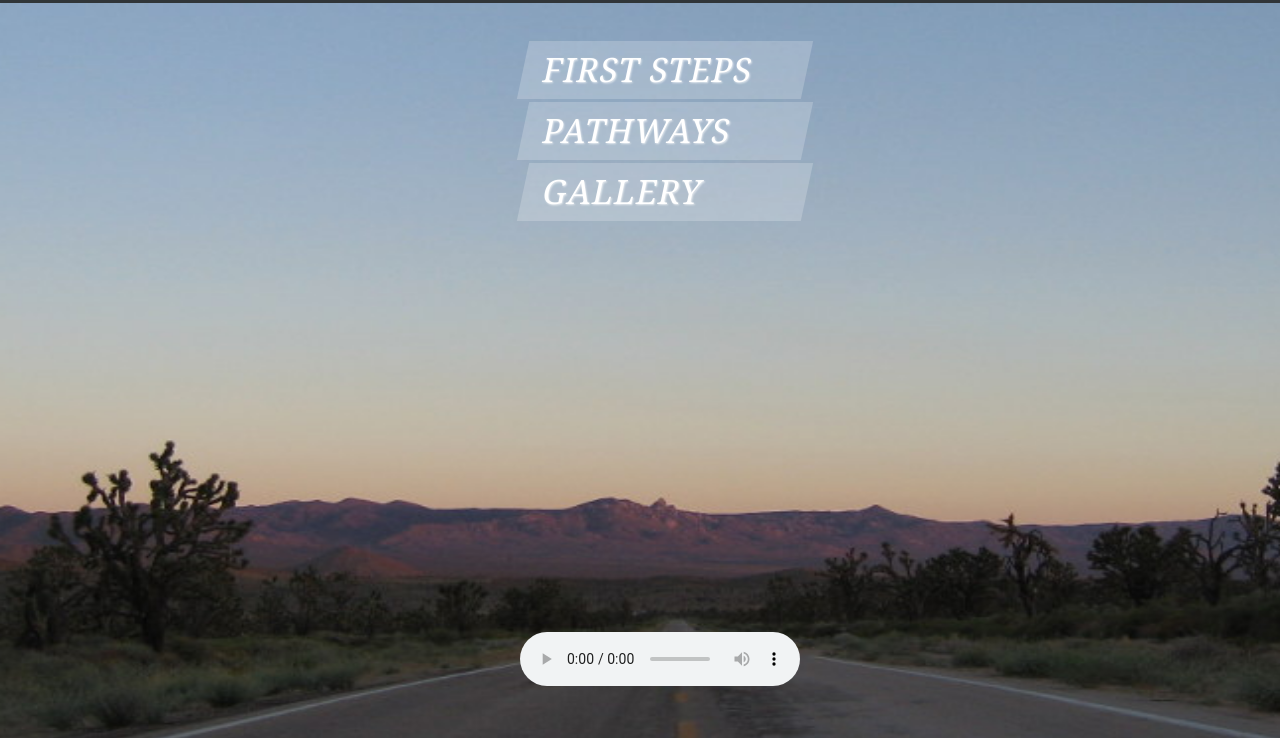
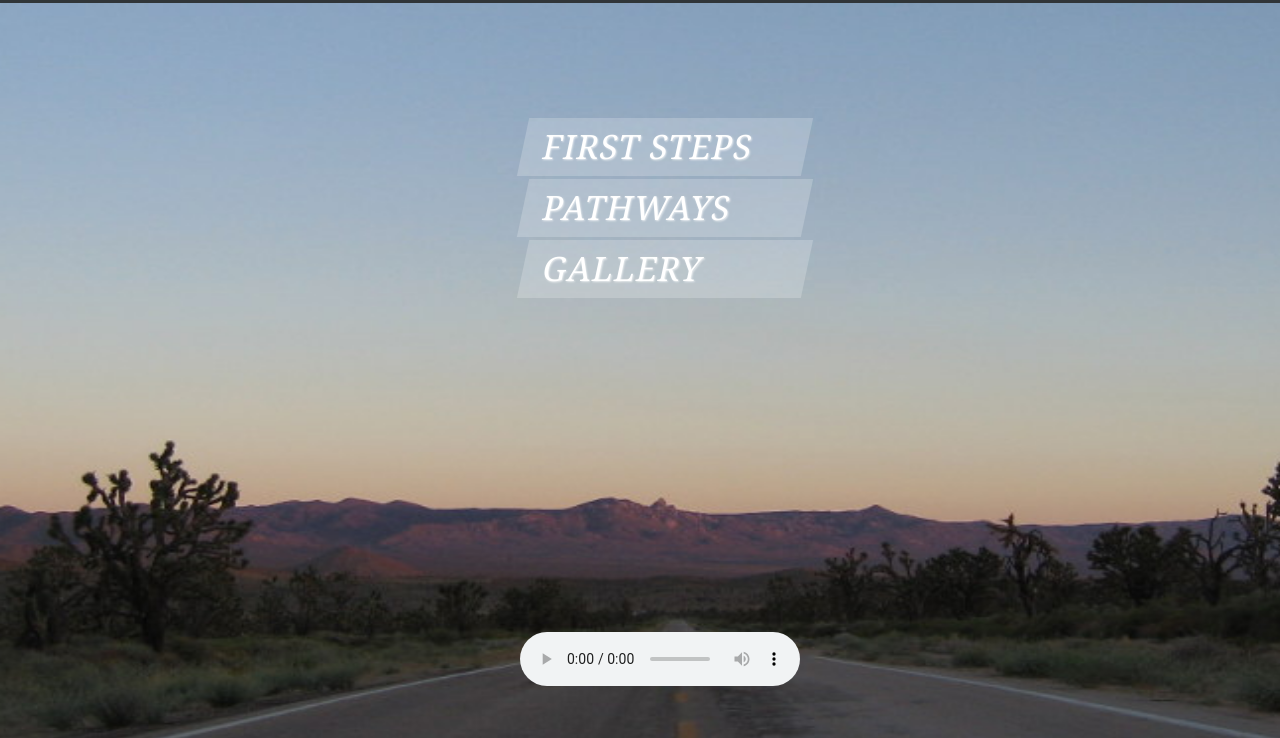
Before and after one commit to SteveJPalmer/stevejpalmer.github.io, a website: page media.html in a window 1280 px wide. Shown: the part 77-815 px from the top of the page. Drawn offline with nearby package versions, Linux system fonts and the light colour scheme.

Commit message:
temp Fix - Media margin clash

```diff
--- a/media.html
+++ b/media.html
@@ -123,7 +123,7 @@
       <!-- section Title -->
       <div class="col-xs-12">
 
-        <div class="media-menu-container">
+        <div class="media-menu-container" style="margin-top: 80px;">
           <ul class="media-menu">
             <li><a href="myFirstSteps.html">First steps</a></li>
             <li><a href="pathways.html">Pathways</a></li>
```
